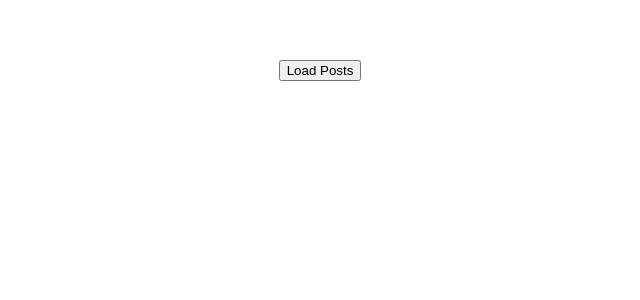
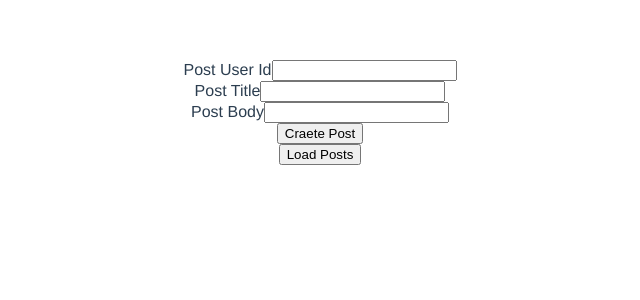
Before and after one commit to kywleon/vue.js_v3, a Vue app: page / in a window 1280 px wide. Shown: the top 300 px of the page, without its empty margins (320-960 px from the left). Built offline with nearby package versions, Linux system fonts and the light colour scheme.

Commit message:
Learn Vue JS 3 Tutorial - 46 - HTTP POST Request

```diff
--- a/src/App.vue
+++ b/src/App.vue
@@ -1,15 +1,19 @@
 <template>
   <div>
+    <CreatePost />
     <PostList />
   </div>
 </template>
 
 <script>
 import PostList from './components/PostList.vue'
+import CreatePost from './components/CreatePost.vue'
+
 export default {
   name: 'App',
   components: {
-    PostList
+    PostList,
+    CreatePost
   }
 }
 </script>
--- /dev/null
+++ b/src/components/CreatePost.vue
@@ -0,0 +1,48 @@
+<template>
+    <div>
+        <form @submit.prevent="createPost">
+            <div>
+                <label for="userId">Post User Id</label>
+                <input type="text" name="userId" id="userId" v-model="formData.userId">
+            </div>
+            <div>
+                <label for="title">Post Title</label>
+                <input type="text" name="title" id="title" v-model="formData.title">
+            </div>
+            <div>
+                <label for="body">Post Body</label>
+                <input type="text" name="body" id="body" v-model="formData.body">
+            </div>
+            <button>Craete Post</button>
+        </form>
+    </div>
+</template>
+
+<script>
+import axios from 'axios'
+
+export default {
+    name: 'CreatePost',
+    data() {
+        return {
+            formData: {
+                userId: '',
+                title: '',
+                body: '',
+            }
+        }
+    },
+    methods: {
+        createPost() {
+            axios.post('https://jsonplaceholder.typicode.com/posts', this.formData)
+                .then((response) => console.log(response))
+                .catch((error) => console.log(error))
+
+        }
+    }
+}
+</script>
+
+<style lang="scss" scoped>
+
+</style>
--- a/src/components/PostList.vue
+++ b/src/components/PostList.vue
@@ -22,7 +22,7 @@
     },
     methods: {
         getPosts() {
-            axios.get('https://jsonplacesholder.typicode.com/posts')
+            axios.get('https://jsonplaceholder.typicode.com/posts')
                 .then((response) => {
                     console.log(response.data)
                     this.posts = response.data
```
